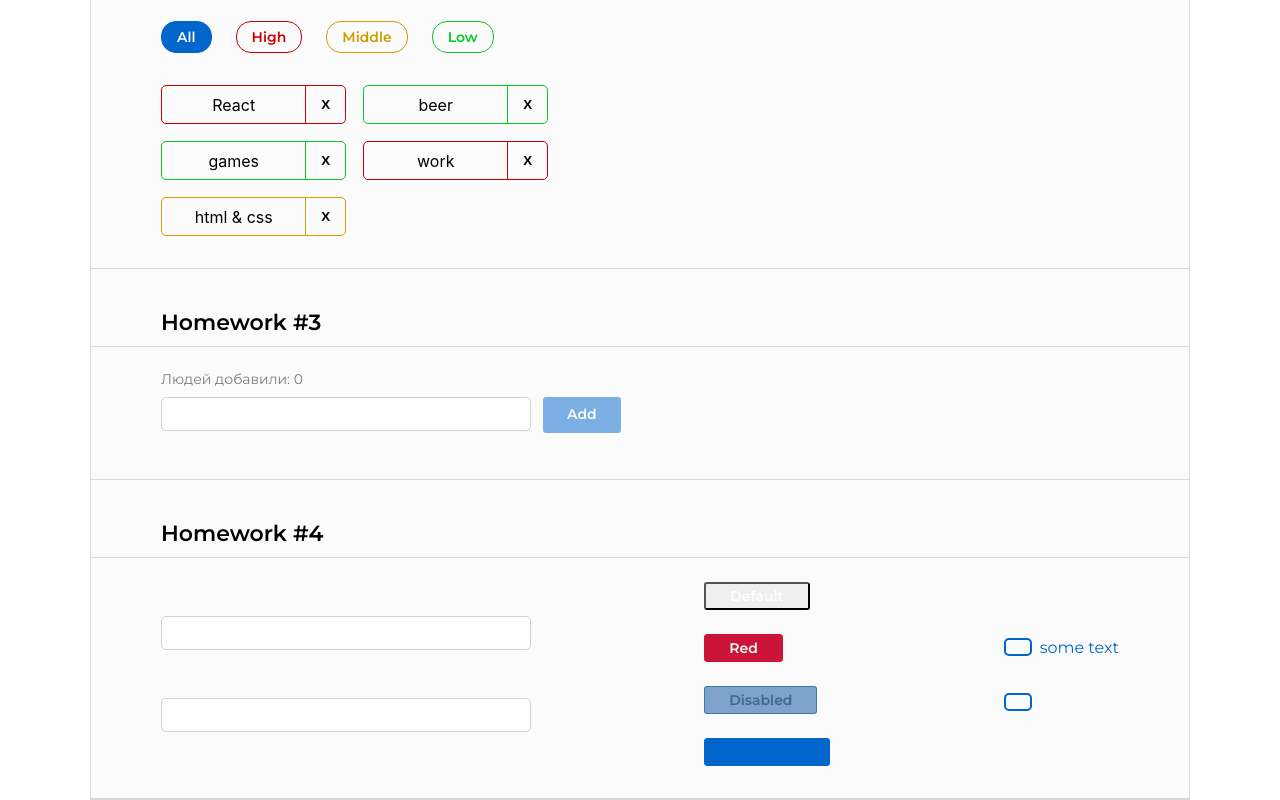
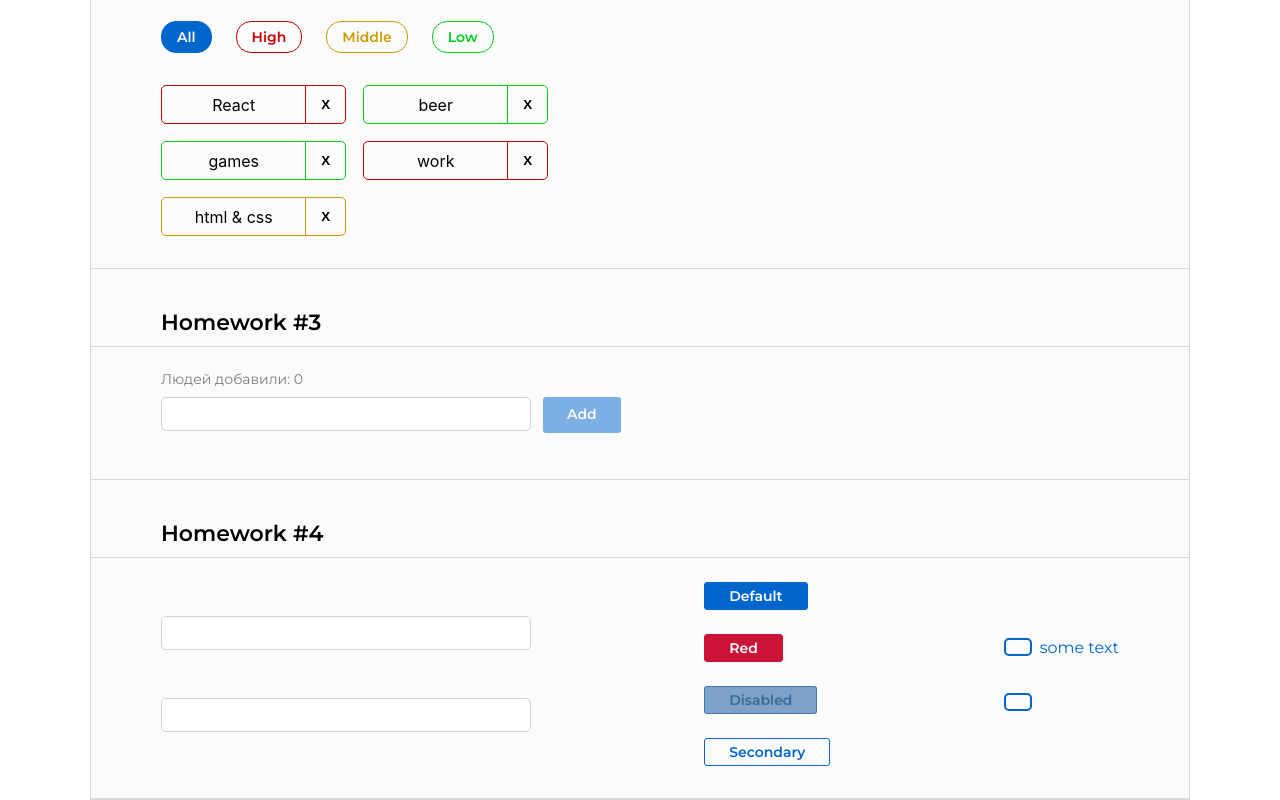
Before and after one commit to Odinokun/incub-hw-ignat, a React (Create React App) app: page / in a window 1280 px wide. Shown: the part 473-1273 px from the top of the page. Built offline with nearby package versions, Linux system fonts and the light colour scheme.

Commit message:
did from homework #4

```diff
--- a/src/s2-homeworks/hw04/common/c2-SuperButton/SuperButton.module.css
+++ b/src/s2-homeworks/hw04/common/c2-SuperButton/SuperButton.module.css
@@ -13,6 +13,10 @@
   color: #fff;
   border-radius: 3px;
   box-shadow: none;
+}
+
+.disabled {
+  pointer-events: none;
 }
 
 .secondary {
--- a/src/s2-homeworks/hw04/common/c2-SuperButton/SuperButton.tsx
+++ b/src/s2-homeworks/hw04/common/c2-SuperButton/SuperButton.tsx
@@ -19,7 +19,7 @@ const SuperButton: React.FC<SuperButtonPropsType> = (
 ) => {
   const finalClassName = s.button
     + (disabled ? " " + s.disabled : " ")
-    + (!xType ? " " : " " + s.default)
+    + (!xType ? " " + s.default : " ")
     + (xType === 'red' ? " " + s.red : " ")
     + (xType === 'secondary' ? " " + s.secondary : " ")
     + (className ? ' ' + className : '')
```
